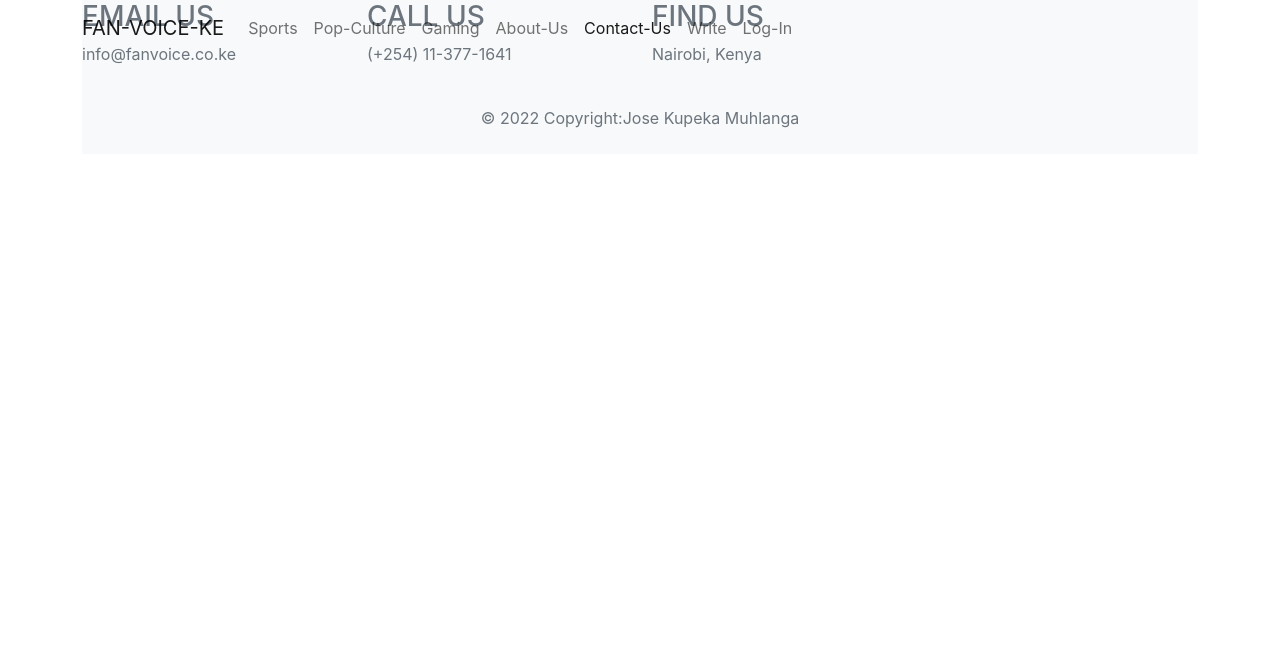
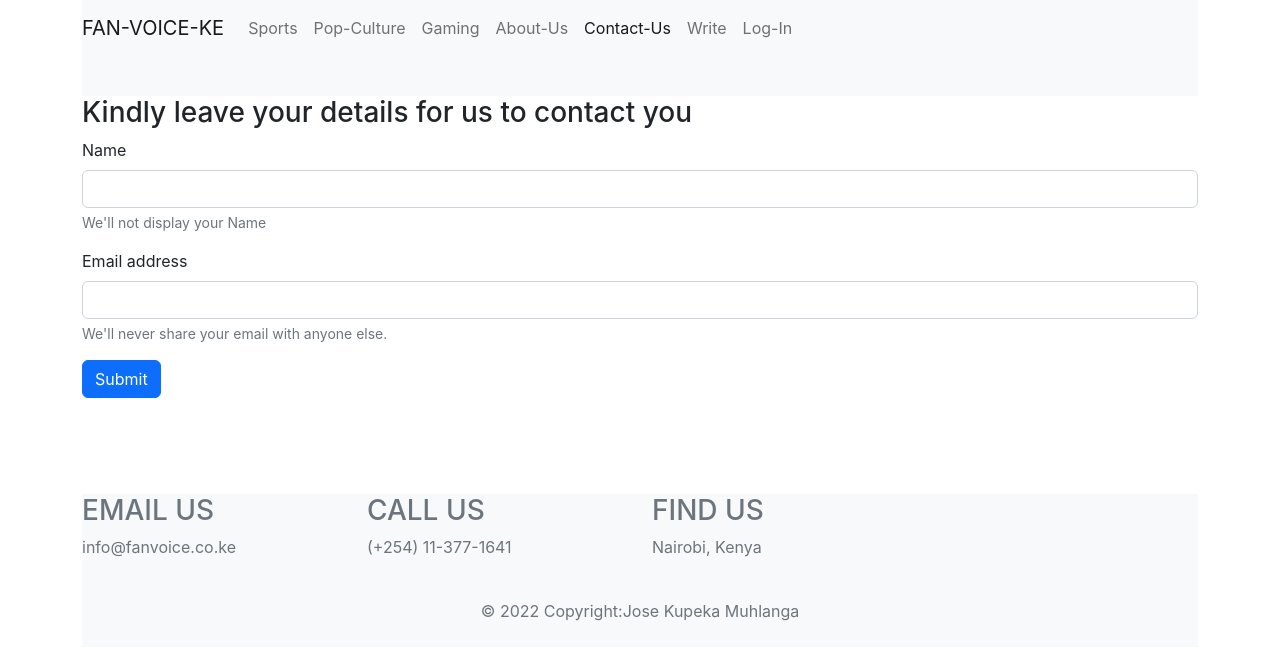
Before and after one commit to JMuhlanga/fanvoice-client, a React (Create React App) app: page /contact in a window 1280 px wide. Shown: the top 660 px of the page. Built offline with nearby package versions, Linux system fonts and the light colour scheme.

Commit message:
Afternoon Additions

```diff
--- a/src/App.js
+++ b/src/App.js
@@ -7,6 +7,8 @@ import Sports from './Components/Sports';
 import PopCulture from './Components/PopCulture';
 import Gaming from './Components/Gaming';
 import AboutUs from './Components/About';
+import ContactUs from './Components/Contact';
+import LogIn from './Components/LogIn';
 
 function App() {
   return (
@@ -19,6 +21,8 @@ function App() {
           <Route path="/popculture" element={<PopCulture />} />
           <Route path="/gaming" element={<Gaming />} />
           <Route path="/about" element={<AboutUs />} />
+          <Route path="/contact" element={<ContactUs />} />
+          <Route path="/login" element={<LogIn />} />
         </Routes>
         <Footer />
       </BrowserRouter>
--- /dev/null
+++ b/src/Components/Contact.js
@@ -0,0 +1,54 @@
+import React, { useState }  from 'react';
+
+function ContactUs(){
+
+    const [name, setName] = useState("");
+    const [email, setEmail] = useState("");
+
+
+
+
+    function handleSubmit(e) {
+        e.preventDefault();
+
+        fetch("/contacts", {
+          method: "POST",
+          headers: {
+            "Content-Type": "application/json",
+          },
+          body: JSON.stringify({
+            name,
+            email
+          })
+        });
+      }
+
+
+    return(
+        <>
+            <div className="container">
+            <div className="album py-5 bg-light"></div>
+                <div className="reg-form">
+                    <h3>Kindly leave your details for us to contact you</h3>
+                    <form onSubmit={handleSubmit}>
+                        <div className="mb-3">
+                            <label for="exampleInputEmail1" class="form-label">Name</label>
+                            <input type="text" className="form-control" id="exampleInputEmail1" value={name} onChange={(e) => setName(e.target.value)} />
+                            <div id="emailHelp" className="form-text">We'll not display your Name</div>
+                        </div>
+                        <div className="mb-3">
+                            <label for="exampleInputEmail1" class="form-label">Email address</label>
+                            <input type="email" className="form-control" id="exampleInputEmail1" aria-describedby="emailHelp" value={email} onChange={(e) => setEmail(e.target.value)} />
+                            <div id="emailHelp" className="form-text">We'll never share your email with anyone else.</div>
+                        </div>
+
+                        <button type="submit" className="btn btn-primary">Submit</button>
+                    </form>
+                    <div className='album py-5'></div>
+                </div>
+            </div>
+        </>
+    )
+}
+
+export default ContactUs;
--- /dev/null
+++ b/src/Components/LogIn.js
@@ -0,0 +1,51 @@
+import React, { useState }  from 'react';
+
+function LogIn(){
+    const[email,setEmail]=useState("")
+    const[password, setPassword] = useState("")
+
+    function handleSubmit(e){
+        e.preventDefault();
+
+        fetch("/login",{
+            method: "POST",
+            headers: {
+              "Content-Type": "application/json",
+            },
+            body: JSON.stringify({
+                email,
+                password
+              })
+        })
+
+        }
+
+    return(
+        <>
+        <div className="container">
+            <div className="album py-5 bg-light"></div>
+                <div className="reg-form">
+                    <h3>Kindly user the use the form Below to log in</h3>
+                    <form onSubmit={handleSubmit}>
+                        <div className="mb-3">
+                            <label for="exampleInputEmail1" class="form-label">Email</label>
+                            <input type="text" className="form-control" id="exampleInputEmail1" value={email} onChange={(e) => setEmail(e.target.value)} />
+                            <div id="emailHelp" className="form-text">We'll not display your Email</div>
+                        </div>
+                        <div className="mb-3">
+                            <label for="exampleInputEmail1" class="form-label">Password</label>
+                            <input type="email" className="form-control" id="exampleInputEmail1" aria-describedby="emailHelp" value={password} onChange={(e) => setPassword(e.target.value)} />
+                            <div id="emailHelp" className="form-text">We'll never share your password with anyone else.</div>
+                        </div>
+
+                        <button type="submit" className="btn btn-primary">Log-In</button>
+                    </form>
+                    <div className='album py-5'></div>
+                </div>
+            </div>
+
+        </>
+    )
+}
+
+export default LogIn;
```
Also changed, not shown: src/Components/Gaming.js (line endings or trailing spaces), src/Components/Write.js (added).
